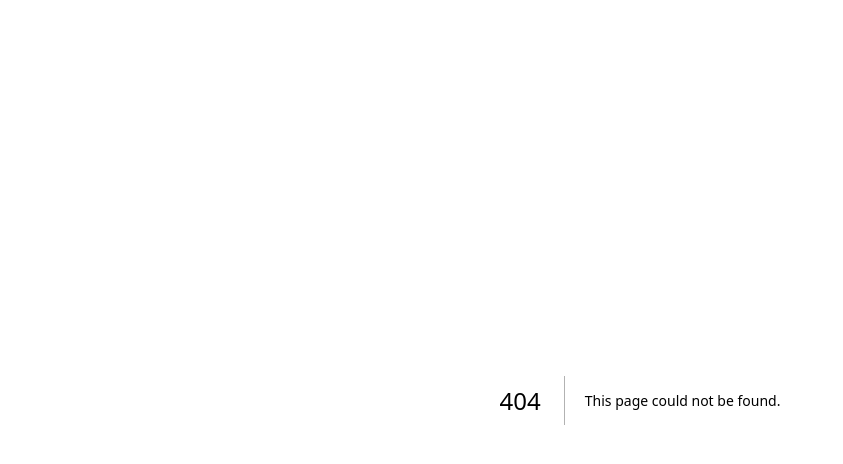
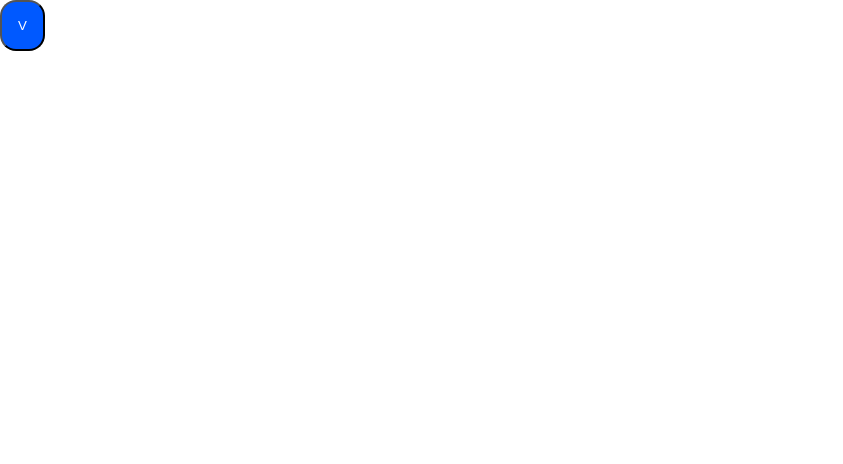
Before and after one commit to Hasyim-Kai/graphql-nextjs-practice, a Next.js app: page /dropdown in a window 1280 px wide. Before the commit this address had no page. Shown: the top 464 px of the page, without its empty margins (0-843 px from the left). Built offline with nearby package versions, Linux system fonts and the light colour scheme.

Commit message:
Add Dropdown practice

```diff
--- /dev/null
+++ b/pages/dropdown.tsx
@@ -0,0 +1,26 @@
+import Head from 'next/head'
+import React, { useCallback, useState } from 'react';
+import s from '../styles/dropdown.module.scss'
+
+export default function Dropdown() {
+    const [isOpen, setIsOpen] = useState(false);
+    const handleChange = () => { setIsOpen(!isOpen) }
+
+    return (
+        <div className="">
+            <Head>
+                <title>Dropdown</title>
+                <meta name="description" content="Generated by create next app" />
+                <link rel="icon" href="/favicon.ico" />
+            </Head>
+
+            <section className={s.wrapper}>
+                <button onClick={handleChange} className={s.btn}>V</button>
+
+                <div className={`${s.dropdown} ${isOpen ? s.show : s.hide}`}>
+                    <p>content</p>
+                </div>
+            </section>
+        </div>
+    )
+}
--- /dev/null
+++ b/styles/dropdown.module.scss
@@ -0,0 +1,37 @@
+.wrapper{
+    position: relative;
+}
+
+.btn {
+    color: white;
+    padding: 1rem;
+    border-radius: 1rem;
+    background: rgb(0, 89, 255);
+    transition: all ease-in 0.5s;
+
+    &:hover {
+    background: rgb(0, 204, 17);
+    }
+}
+
+.dropdown {
+    margin-top: 5px;
+    position: absolute;
+    padding: 1rem;
+    border-radius: 0.5rem;
+    color: white;
+    background-color: rgb(26, 26, 26);
+    transition: all ease-in 0.2s;
+}
+
+.hide {
+    visibility: hidden;
+    opacity: 0;
+    transform: translateY(-7px);
+}
+
+.show {
+    opacity: 1;
+    visibility: visible;
+    transform: translateX(0px);
+}
```
